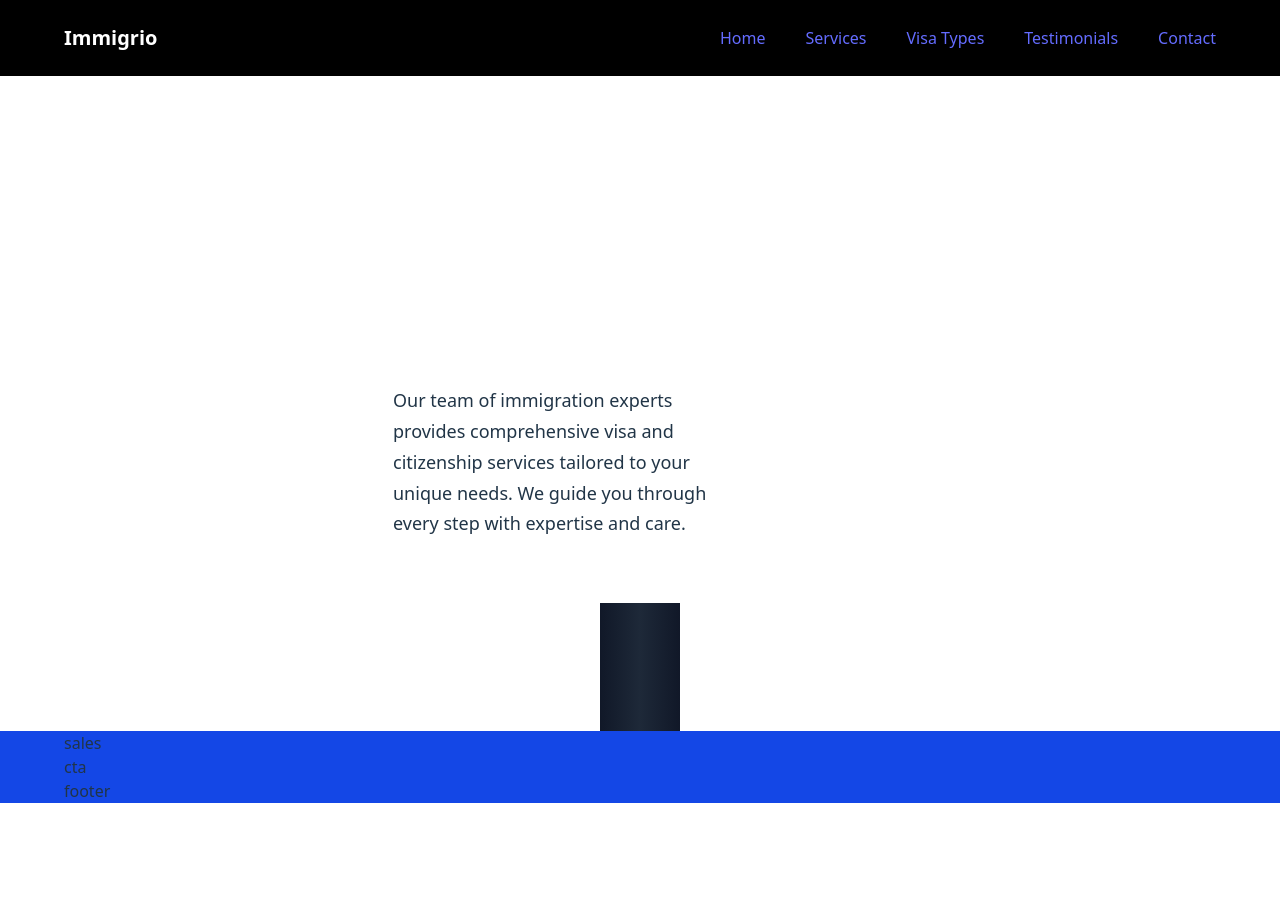
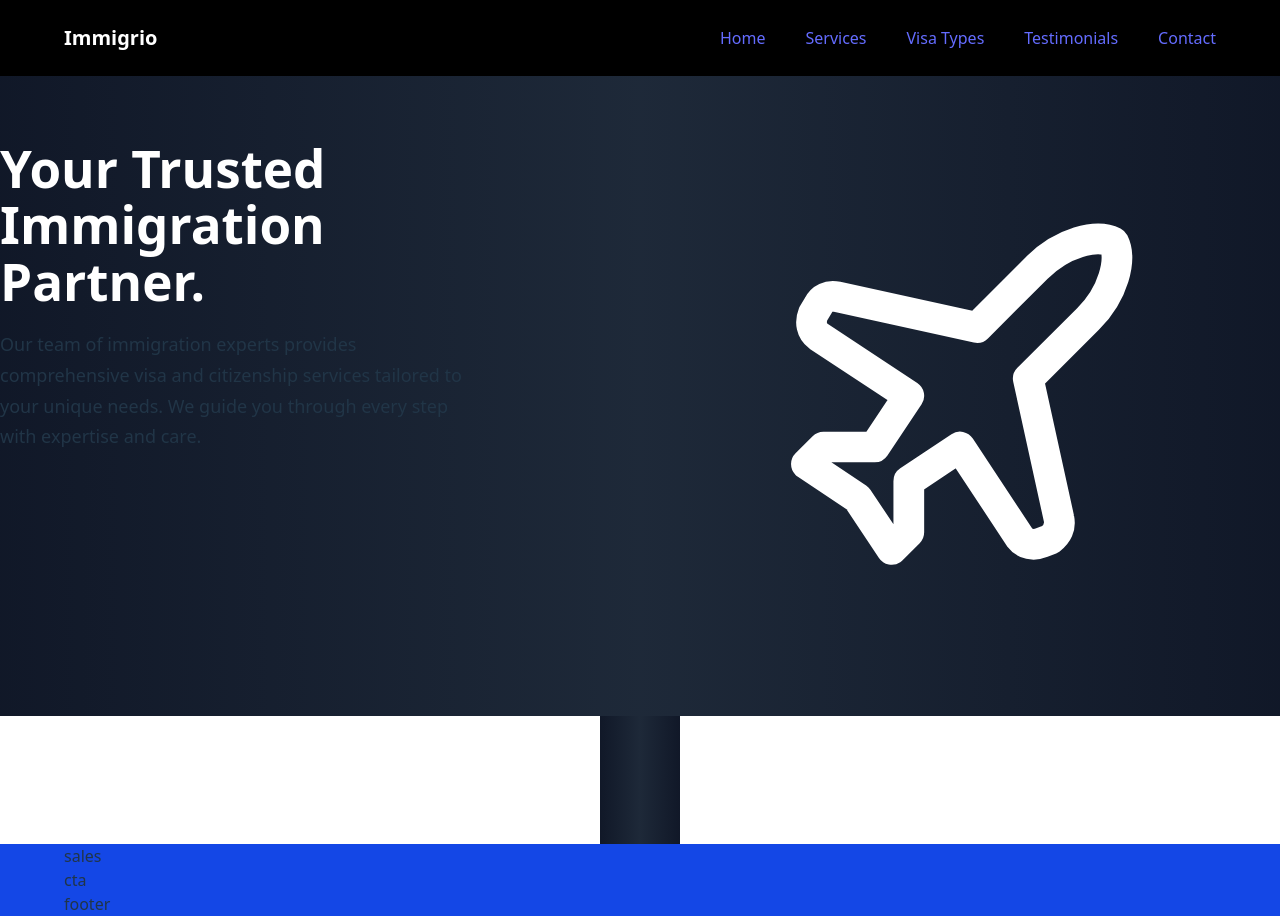
Before and after one commit to mosioc/singlepage-website-immigrio, a React (Vite) app: page / in a window 1280 px wide. Before the commit the page ends 803 px from the top, so only its background shows below. Built offline with nearby package versions, Linux system fonts and the light colour scheme.

Commit message:
update PromoHead style

```diff
--- a/src/components/PromoHead.tsx
+++ b/src/components/PromoHead.tsx
@@ -5,7 +5,7 @@ import { promo } from '../consts/bundle';
 
 const Promo: React.FC = () => {
   return (
-    <section id="home" className={`flex md:flex-row flex-col ${styles.paddingY}`}>
+    <section id="home" className={`w-full flex md:flex-row flex-col ${styles.paddingY} bg-gradient-to-r from-gray-900 via-gray-800 to-gray-900 `}>
       {/* left col */}
       <div className={`flex-1 ${styles.flexStart} flex-col xl:px-0 sm:px-16 px-6`}>
         <div className="flex flex-row justify-between items-center w-full">
```
